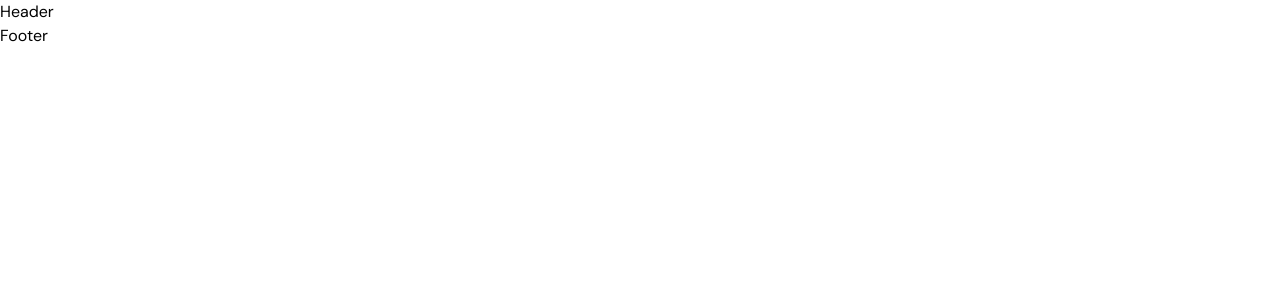
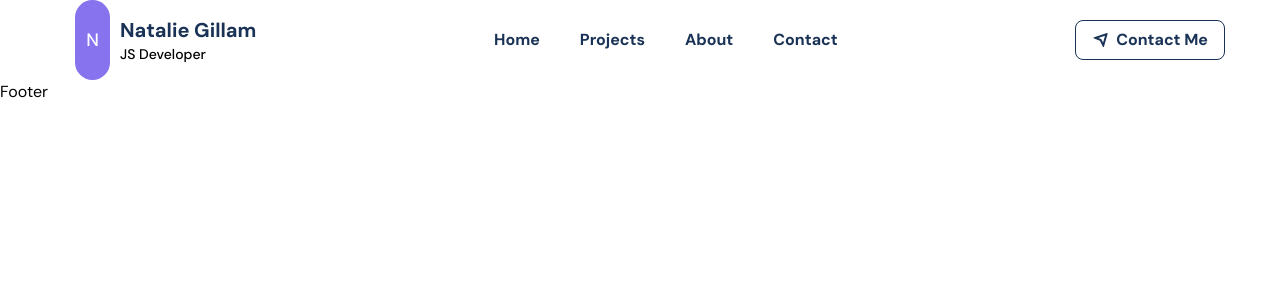
Before and after one commit to Nadia982/portfolio-2024-01-15, a React (Create React App) app: page / in a window 1280 px wide. Shown: the top 300 px of the page. Built offline with nearby package versions, Linux system fonts and the light colour scheme.

Commit message:
Added content and styling to Header component

```diff
--- a/src/components/Header/Header.jsx
+++ b/src/components/Header/Header.jsx
@@ -2,7 +2,45 @@ import React from 'react'
 
 const Header = () => {
   return (
-    <div>Header</div>
+    <header className="w-full h-[80px] leading-[80px] flex items-center">
+      <div className="container">
+        <div className="flex items-center justify-between">
+          {/* ========== logo start ========== */}
+          <div className="flex items-center gap-[10px]">
+            <span className="w-[35px] h[-35px] bg-primaryColor text-white text-[18px] font-[500] rounded-full flex items-center justify-center">
+              N
+            </span>
+            <div className="leading-[20px]">
+              <h2 className="text-xl text-smallTextColor font-[700]">Natalie Gillam</h2>
+              <p className="textsmallTextColor text-[14px] font-[500]">
+                JS Developer
+              </p>
+            </div>
+          </div>
+          {/* ========== logo end ========== */}
+          {/* ========== menu start ========== */}
+          <div className="menu">
+            <ul className="flex items-center gap-10">
+              <li><a className="text-smallTextColor font-[600]" href="#home">Home</a></li>
+              <li><a className="text-smallTextColor font-[600]" href="#projects">Projects</a></li>
+              <li><a className="text-smallTextColor font-[600]" href="#about">About</a></li>
+              <li><a className="text-smallTextColor font-[600]" href="#contact">Contact</a></li>
+            </ul>
+          </div>
+          {/* ========== menu end ========== */}
+
+          {/* ========== menu right ========== */}
+          <div className="flex items-center gap-4">
+            <button className="flex items-center gap-2 text-smallTextColor font-[600] border border-solid border-smallTextColor py-2 px-4 rounded-[8px] max-h-[40px] hover:bg-smallTextColor hover:text-white ease-in duration-300">
+              <i class="ri-send-plane-line"></i>Contact Me
+            </button>
+            <span className="text-3xl text-smallTextColor md:hidden cursor-pointer"><i class="ri-menu-line"></i></span>
+          </div>
+          {/* ========== menu right end ========== */}
+
+        </div>
+      </div>
+    </header>
   )
 }
 
```
